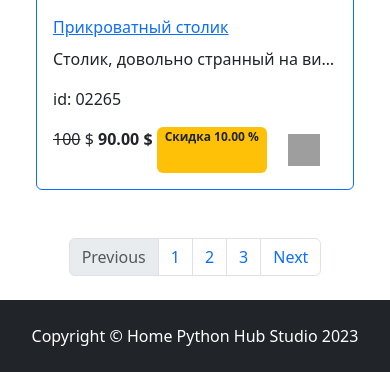
After one commit to EinzSweiz/Shop-App, a Django app: page /catalog/ in a window 390 px wide. The commit adds this page. Shown: the part 5620-5992 px from the top of the page. Run offline with Django 5.2, Linux system fonts and the light colour scheme; some libraries are stand-ins or nearby versions; grey boxes are pictures that could not be loaded.

Commit message:
Added goods app, connected catalog & product.html

```diff
--- /dev/null
+++ b/src/goods/urls.py
@@ -0,0 +1,8 @@
+from django.urls import path, include
+from . import views
+app_name = 'goods'
+
+urlpatterns = [
+    path('', views.catalog, name='catalog'),
+    path('product/', views.product, name='product')
+]
--- a/src/goods/views.py
+++ b/src/goods/views.py
@@ -1,3 +1,9 @@
 from django.shortcuts import render
 
-# Create your views here.
+
+
+def catalog(request):
+    return render(request, 'goods/catalog.html', {})
+
+def product(request):
+    return render(request, 'goods/product.html', {})
--- a/src/main/urls.py
+++ b/src/main/urls.py
@@ -1,5 +1,7 @@
 from django.urls import path, include
 from . import views
+app_name = 'main'
+
 urlpatterns = [
     path('', views.index, name='home'),
     path('about/', views.about, name='about')
--- a/src/shop/settings.py
+++ b/src/shop/settings.py
@@ -48,6 +48,7 @@ INSTALLED_APPS = [
     #myapps
     'main.apps.MainConfig',
     'commando.apps.CommandoConfig',
+    'goods.apps.GoodsConfig'
 ]
 
 MIDDLEWARE = [
--- a/src/shop/urls.py
+++ b/src/shop/urls.py
@@ -16,8 +16,10 @@ Including another URLconf
 """
 from django.contrib import admin
 from django.urls import path, include
-from main import urls
+from main import urls as mainurls
+from goods import urls as goodsurls
 urlpatterns = [
     path('admin/', admin.site.urls),
-    path('', include(urls)),
+    path('', include(mainurls)),
+    path('catalog/', include(goodsurls)),
 ]
--- a/src/templates/base.html
+++ b/src/templates/base.html
@@ -22,7 +22,7 @@
     <header>
         <nav class="navbar navbar-expand-lg bg-dark" data-bs-theme="dark">
             <div class="container">
-                <a class="navbar-brand" href="{% url 'home' %}">Home</a>
+                <a class="navbar-brand" href="{% url 'main:home' %}">Home</a>
                 <button class="navbar-toggler" type="button" data-bs-toggle="collapse"
                     data-bs-target="#navbarSupportedContent" aria-controls="navbarSupportedContent"
                     aria-expanded="false" aria-label="Toggle navigation">
@@ -38,7 +38,7 @@
                             <ul class="dropdown-menu">
                                 <li><a class="dropdown-item  text-white" href="#">Доставка и оплата</a></li>
                                 <li><a class="dropdown-item  text-white" href="#">Контактная информация</a></li>
-                                <li><a class="dropdown-item  text-white" href="{% url 'about' %}">Про нас</a></li>
+                                <li><a class="dropdown-item  text-white" href="{% url 'main:about' %}">Про нас</a></li>
                             </ul>
                         </li>
                         <li class="nav-item">
@@ -85,13 +85,13 @@
                             height="16">
                     </button>
                     <ul class="dropdown-menu bg-dark" data-bs-theme="dark">
-                        <li><a class="dropdown-item text-white" href="goods/catalog.html">Все товары</a></li>
-                        <li><a class="dropdown-item text-white" href="goods/catalog.html">Кухня</a></li>
-                        <li><a class="dropdown-item text-white" href="goods/catalog.html">Спальня</a></li>
-                        <li><a class="dropdown-item text-white" href="goods/catalog.html">Гостинная</a></li>
-                        <li><a class="dropdown-item text-white" href="goods/catalog.html">Офис</a></li>
-                        <li><a class="dropdown-item text-white" href="goods/catalog.html">Фурнитура</a></li>
-                        <li><a class="dropdown-item text-white" href="goods/catalog.html">Декор</a></li>
+                        <li><a class="dropdown-item text-white" href="{% url 'goods:catalog'%}">Все товары</a></li>
+                        <li><a class="dropdown-item text-white" href="{% url 'goods:catalog'%}">Кухня</a></li>
+                        <li><a class="dropdown-item text-white" href="{% url 'goods:catalog'%}">Спальня</a></li>
+                        <li><a class="dropdown-item text-white" href="{% url 'goods:catalog'%}">Гостинная</a></li>
+                        <li><a class="dropdown-item text-white" href="{% url 'goods:catalog'%}">Офис</a></li>
+                        <li><a class="dropdown-item text-white" href="{% url 'goods:catalog'%}">Фурнитура</a></li>
+                        <li><a class="dropdown-item text-white" href="{% url 'goods:catalog'%}">Декор</a></li>
                     </ul>
                 </div>
                 <!-- Значек корзины, вызывает модальное окно -->
--- /dev/null
+++ b/src/templates/goods/catalog.html
@@ -0,0 +1,360 @@
+{% extends 'base.html' %}
+{% load static %}
+{%block css %}
+
+{% endblock %}
+
+
+{% block content %}
+<div class="container">
+    <div class="row mt-1">
+        <div class="col-lg-2">
+            <!-- Пустой блок на усмотрение -->
+        </div>
+        <div class="col-lg-10">
+            <!-- Контент на странице -->
+            <div class="row">
+                <!-- Форма фильтров -->
+                <div class="dropdown mb-2">
+                    <button class="btn btn-secondary dropdown-toggle btn-dark" type="button" data-bs-toggle="dropdown"
+                        aria-expanded="false">
+                        Фильтры
+                    </button>
+
+                    <form action="" method="get" class="dropdown-menu bg-dark" data-bs-theme="dark">
+                        <div class="form-check text-white mx-3">
+                            <input class="form-check-input" type="checkbox" name="on_sale" id="flexCheckDefault" value="on">
+                            <input type="hidden" name="q" value="request.GET.q">
+                            <label class="form-check-label" for="flexCheckDefault">
+                                Товары по акции
+                            </label>
+                        </div>
+                        <p class="text-white mx-3 mt-3">Сортировать:</p>
+                        <div class="form-check text-white mx-3">
+                            <input class="form-check-input" type="radio" name="order_by" id="flexRadioDefault1" value="default" checked>
+                            <label class="form-check-label" for="flexRadioDefault1">
+                                По умолчанию
+                            </label>
+                        </div>
+                        <div class="form-check text-white mx-3">
+                            <input class="form-check-input" type="radio" name="order_by" id="flexRadioDefault2" value="price">
+                            <label class="form-check-label" for="flexRadioDefault2">
+                                От дешевых к дорогим
+                            </label>
+                        </div>
+                        <div class="form-check text-white mx-3">
+                            <input class="form-check-input" type="radio" name="order_by" id="flexRadioDefault3" value="-price">
+                            <label class="form-check-label" for="flexRadioDefault3">
+                                От дорогих к дешевым
+                            </label>
+                        </div>
+                        <button type="submit" class="btn btn-primary mx-3 mt-3">Применить</button>
+                    </form>
+                </div>
+                <!-- Карта товара -->
+                <div class="col-lg-4 col-md-6 p-4">
+                    <div class="card border-primary rounded custom-shadow">
+                        <img src="../deps/images/goods/set of tea table and three chairs.jpg" class="card-img-top" alt="...">
+                        <div class="card-body">
+                            <a href="../goods/product.html">
+                                <p class="card-title">Чайный столик и три стула</p>
+                            </a>
+                            <p class="card-text text-truncate">Комплект из трёх стульев и дизайнерский столик для гостинной комнаты.</p>
+                            <p class="product_id">id: 02265</p>
+                            <div class="d-flex justify-content-between">
+                                <p><s>100</s> $</p>
+                                <p><strong>90.00 $</strong></p>
+                                <span class="badge bg-warning text-dark">Скидка 10.00 %</span>
+                                <!-- <p><strong>100.00 $</strong></p> -->
+                                <a href="#" class="btn add-to-cart">
+                                    <img class="mx-1" src="../deps/icons/cart-plus.svg" alt="Catalog Icon"
+                                        width="32" height="32">
+                                </a>
+                            </div>
+                        </div>
+                    </div>
+                </div>
+                <!-- Карта товара -->
+                <div class="col-lg-4 col-md-6 p-4">
+                    <div class="card border-primary rounded custom-shadow">
+                        <img src="../deps/images/goods/set of tea table and two chairs.jpg" class="card-img-top" alt="...">
+                        <div class="card-body">
+                            <a href="#">
+                                <p class="card-title">Чайный столик и два стула</p>
+                            </a>
+                            <p class="card-text text-truncate">Набор из стола и двух стульев в минималистическом стиле.</p>
+                            <p class="product_id">id: 02265</p>
+                            <div class="d-flex justify-content-between">
+                                <p><s>100</s> $</p>
+                                <p><strong>90.00 $</strong></p>
+                                <span class="badge bg-warning text-dark">Скидка 10.00 %</span>
+                                <!-- <p><strong>100.00 $</strong></p> -->
+                                <a href="#" class="btn add-to-cart">
+                                    <img class="mx-1" src="../deps/icons/cart-plus.svg" alt="Catalog Icon"
+                                        width="32" height="32">
+                                </a>
+                            </div>
+                        </div>
+                    </div>
+                </div>
+                <!-- Карта товара -->
+                <div class="col-lg-4 col-md-6 p-4">
+                    <div class="card border-primary rounded custom-shadow">
+                        <img src="../deps/images/goods/double bed.jpg" class="card-img-top" alt="...">
+                        <div class="card-body">
+                            <a href="#">
+                                <p class="card-title">Двухспальная кровать</p>
+                            </a>
+                            <p class="card-text text-truncate">Кровать двухспальная с надголовником и вообще очень ортопедичная.</p>
+                            <p class="product_id">id: 02265</p>
+                            <div class="d-flex justify-content-between">
+                                <p><s>100</s> $</p>
+                                <p><strong>90.00 $</strong></p>
+                                <span class="badge bg-warning text-dark">Скидка 10.00 %</span>
+                                <!-- <p><strong>100.00 $</strong></p> -->
+                                <a href="#" class="btn">
+                                    <img class="mx-1" src="../deps/icons/cart-plus.svg" alt="Catalog Icon"
+                                        width="32" height="32">
+                                </a>
+                            </div>
+                        </div>
+                    </div>
+                </div>
+                <!-- Карта товара -->
+                <div class="col-lg-4 col-md-6 p-4">
+                    <div class="card border-primary rounded custom-shadow">
+                        <img src="../deps/images/goods/kitchen table.jpg" class="card-img-top" alt="...">
+                        <div class="card-body">
+                            <a href="#">
+                                <p class="card-title">Кухонный стол с раковиной</p>
+                            </a>
+                            <p class="card-text text-truncate">Кухонныйй стол для обеда с встроенной раковиной и стульями.</p>
+                            <p class="product_id">id: 02265</p>
+                            <div class="d-flex justify-content-between">
+                                <p><s>100</s> $</p>
+                                <p><strong>90.00 $</strong></p>
+                                <span class="badge bg-warning text-dark">Скидка 10.00 %</span>
+                                <!-- <p><strong>100.00 $</strong></p> -->
+                                <a href="#" class="btn">
+                                    <img class="mx-1" src="../deps/icons/cart-plus.svg" alt="Catalog Icon"
+                                        width="32" height="32">
+                                </a>
+                            </div>
+                        </div>
+                    </div>
+                </div>
+                <!-- Карта товара -->
+                <div class="col-lg-4 col-md-6 p-4">
+                    <div class="card border-primary rounded custom-shadow">
+                        <img src="../deps/images/goods/kitchen table 2.jpg" class="card-img-top" alt="...">
+                        <div class="card-body">
+                            <a href="#">
+                                <p class="card-title">Кухонный стол с встройкой</p>
+                            </a>
+                            <p class="card-text text-truncate">Кухонный стол со встроенной плитой и раковиной. Много полок и вообще красивый.</p>
+                            <p class="product_id">id: 02265</p>
+                            <div class="d-flex justify-content-between">
+                                <p><s>100</s> $</p>
+                                <p><strong>90.00 $</strong></p>
+                                <span class="badge bg-warning text-dark">Скидка 10.00 %</span>
+                                <!-- <p><strong>100.00 $</strong></p> -->
+                                <a href="#" class="btn">
+                                    <img class="mx-1" src="../deps/icons/cart-plus.svg" alt="Catalog Icon"
+                                        width="32" height="32">
+                                </a>
+                            </div>
+                        </div>
+                    </div>
+                </div>
+                <!-- Карта товара -->
+                <div class="col-lg-4 col-md-6 p-4">
+                    <div class="card border-primary rounded custom-shadow">
+                        <img src="../deps/images/goods/corner sofa.jpg" class="card-img-top" alt="...">
+                        <div class="card-body">
+                            <a href="#">
+                                <p class="card-title">Угловой диван для гостинной</p>
+                            </a>
+                            <p class="card-text text-truncate">Угловой диван, раскладывается в двухспальную кровать, для гостинной и приема гостей самое то!</p>
+                            <p class="product_id">id: 02265</p>
+                            <div class="d-flex justify-content-between">
+                                <p><s>100</s> $</p>
+                                <p><strong>90.00 $</strong></p>
+                                <span class="badge bg-warning text-dark">Скидка 10.00 %</span>
+                                <!-- <p><strong>100.00 $</strong></p> -->
+                                <a href="#" class="btn">
+                                    <img class="mx-1" src="../deps/icons/cart-plus.svg" alt="Catalog Icon"
+                                        width="32" height="32">
+                                </a>
+                            </div>
+                        </div>
+                    </div>
+                </div>
+                <!-- Карта товара -->
+                <div class="col-lg-4 col-md-6 p-4">
+                    <div class="card border-primary rounded custom-shadow">
+                        <img src="../deps/images/goods/bedside table.jpg" class="card-img-top" alt="...">
+                        <div class="card-body">
+                            <a href="#">
+                                <p class="card-title">Прикроватный столик</p>
+                            </a>
+                            <p class="card-text text-truncate">Прикроватный столик с двумявыдвижными ящиками (цветок не входит в комплект).</p>
+                            <p class="product_id">id: 02265</p>
+                            <div class="d-flex justify-content-between">
+                                <p><s>100</s> $</p>
+                                <p><strong>90.00 $</strong></p>
+                                <span class="badge bg-warning text-dark">Скидка 10.00 %</span>
+                                <!-- <p><strong>100.00 $</strong></p> -->
+                                <a href="#" class="btn">
+                                    <img class="mx-1" src="../deps/icons/cart-plus.svg" alt="Catalog Icon"
+                                        width="32" height="32">
+                                </a>
+                            </div>
+                        </div>
+                    </div>
+                </div>
+                <!-- Карта товара -->
+                <div class="col-lg-4 col-md-6 p-4">
+                    <div class="card border-primary rounded custom-shadow">
+                        <img src="../deps/images/goods/sofa.jpg" class="card-img-top" alt="...">
+                        <div class="card-body">
+                            <a href="#">
+                                <p class="card-title">Диван обыкновенный</p>
+                            </a>
+                            <p class="card-text text-truncate">Диван, он же софа обыкновенная, ничего примечательного для описания.</p>
+                            <p class="product_id">id: 02265</p>
+                            <div class="d-flex justify-content-between">
+                                <p><s>100</s> $</p>
+                                <p><strong>90.00 $</strong></p>
+                                <span class="badge bg-warning text-dark">Скидка 10.00 %</span>
+                                <!-- <p><strong>100.00 $</strong></p> -->
+                                <a href="#" class="btn">
+                                    <img class="mx-1" src="../deps/icons/cart-plus.svg" alt="Catalog Icon"
+                                        width="32" height="32">
+                                </a>
+                            </div>
+                        </div>
+                    </div>
+                </div>
+                <!-- Карта товара -->
+                <div class="col-lg-4 col-md-6 p-4">
+                    <div class="card border-primary rounded custom-shadow">
+                        <img src="../deps/images/goods/office chair.jpg" class="card-img-top" alt="...">
+                        <div class="card-body">
+                            <a href="#">
+                                <p class="card-title">Стул офисный</p>
+                            </a>
+                            <p class="card-text text-truncate">Описание товара, про то какой он классный, но это стул, что тут сказать...</p>
+                            <p class="product_id">id: 02265</p>
+                            <div class="d-flex justify-content-between">
+                                <p><s>100</s> $</p>
+                                <p><strong>90.00 $</strong></p>
+                                <span class="badge bg-warning text-dark">Скидка 10.00 %</span>
+                                <!-- <p><strong>100.00 $</strong></p> -->
+                                <a href="#" class="btn">
+                                    <img class="mx-1" src="../deps/icons/cart-plus.svg" alt="Catalog Icon"
+                                        width="32" height="32">
+                                </a>
+                            </div>
+                        </div>
+                    </div>
+                </div>
+                <!-- Карта товара -->
+                <div class="col-lg-4 col-md-6 p-4">
+                    <div class="card border-primary rounded custom-shadow">
+                        <img src="../deps/images/goods/plants.jpg" class="card-img-top" alt="...">
+                        <div class="card-body">
+                            <a href="#">
+                                <p class="card-title">Растение</p>
+                            </a>
+                            <p class="card-text text-truncate">Растение для украшения вашего интерьера подарит свежесть и безмятежность обстановке.</p>
+                            <p class="product_id">id: 02265</p>
+                            <div class="d-flex justify-content-between">
+                                <p><s>100</s> $</p>
+                                <p><strong>90.00 $</strong></p>
+                                <span class="badge bg-warning text-dark">Скидка 10.00 %</span>
+                                <!-- <p><strong>100.00 $</strong></p> -->
+                                <a href="#" class="btn">
+                                    <img class="mx-1" src="../deps/icons/cart-plus.svg" alt="Catalog Icon"
+                                        width="32" height="32">
+                                </a>
+                            </div>
+                        </div>
+                    </div>
+                </div>
+                <!-- Карта товара -->
+                <div class="col-lg-4 col-md-6 p-4">
+                    <div class="card border-primary rounded custom-shadow">
+                        <img src="../deps/images/goods/flower.jpg" class="card-img-top" alt="...">
+                        <div class="card-body">
+                            <a href="#">
+                                <p class="card-title">Цветок стилизированный</p>
+                            </a>
+                            <p class="card-text text-truncate">Дизайнерский цветок (возможно искусственный) для украшения интерьера.</p>
+                            <p class="product_id">id: 02265</p>
+                            <div class="d-flex justify-content-between">
+                                <p><s>100</s> $</p>
+                                <p><strong>90.00 $</strong></p>
+                                <span class="badge bg-warning text-dark">Скидка 10.00 %</span>
+                                <!-- <p><strong>100.00 $</strong></p> -->
+                                <a href="#" class="btn">
+                                    <img class="mx-1" src="../deps/icons/cart-plus.svg" alt="Catalog Icon"
+                                        width="32" height="32">
+                                </a>
+                            </div>
+                        </div>
+                    </div>
+                </div>
+                <!-- Карта товара -->
+                <div class="col-lg-4 col-md-6 p-4">
+                    <div class="card border-primary rounded custom-shadow">
+                        <img src="../deps/images/goods/strange table.jpg" class="card-img-top" alt="...">
+                        <div class="card-body">
+                            <a href="#">
+                                <p class="card-title">Прикроватный столик</p>
+                            </a>
+                            <p class="card-text text-truncate">Столик, довольно странный на вид, но подходит для размещения рядом с кроватью.</p>
+                            <p class="product_id">id: 02265</p>
+                            <div class="d-flex justify-content-between">
+                                <p><s>100</s> $</p>
+                                <p><strong>90.00 $</strong></p>
+                                <span class="badge bg-warning text-dark">Скидка 10.00 %</span>
+                                <!-- <p><strong>100.00 $</strong></p> -->
+                                <a href="#" class="btn">
+                                    <img class="mx-1" src="../deps/icons/cart-plus.svg" alt="Catalog Icon"
+                                        width="32" height="32">
+                                </a>
+                            </div>
+                        </div>
+                    </div>
+                </div>
+
+            </div>
+            <!-- Пагинация -->
+            <nav aria-label="Page navigation example">
+                <ul class="pagination justify-content-center my-4">
+                    <div class="custom-shadow d-flex">
+                        <li class="page-item disabled">
+                          <a class="page-link">Previous</a>
+                        </li>
+                        <li class="page-item"><a class="page-link" href="#">1</a></li>
+                        <li class="page-item"><a class="page-link" href="#">2</a></li>
+                        <li class="page-item"><a class="page-link" href="#">3</a></li>
+                        <li class="page-item">
+                          <a class="page-link" href="#">Next</a>
+                        </li>
+                    </div>
+                </ul>
+            </nav>
+        </div>
+    </div>
+    </div>
+{% endblock %}
+
+{% block footer %}
+<footer class="py-4 bg-dark">
+    <div class="container">
+        <p class="m-0 text-center text-white">Copyright &copy; Home Python Hub Studio 2023</p>
+    </div>
+</footer>
+
+{% endblock %}
```
Also changed, not shown: src/templates/goods/product.html (added, +52 -0 lines).
